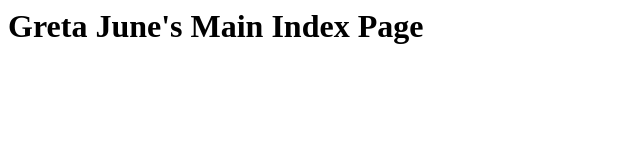
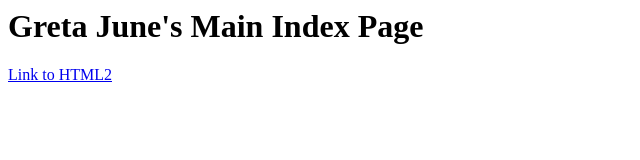
Before and after one commit to GretaJune/GretaJune.github.io, a plain HTML site: page index.html in a window 1280 px wide. Shown: the whole page, without its empty margins (0-640 px from the left). Drawn offline with Linux system fonts and the light colour scheme.

Commit message:
Update index.html to include link to mctc-html2

```diff
--- a/index.html
+++ b/index.html
@@ -1 +1,2 @@
 <h1>Greta June's Main Index Page</h1>
+<a href="/mctc-html2/">Link to HTML2</a>
```
